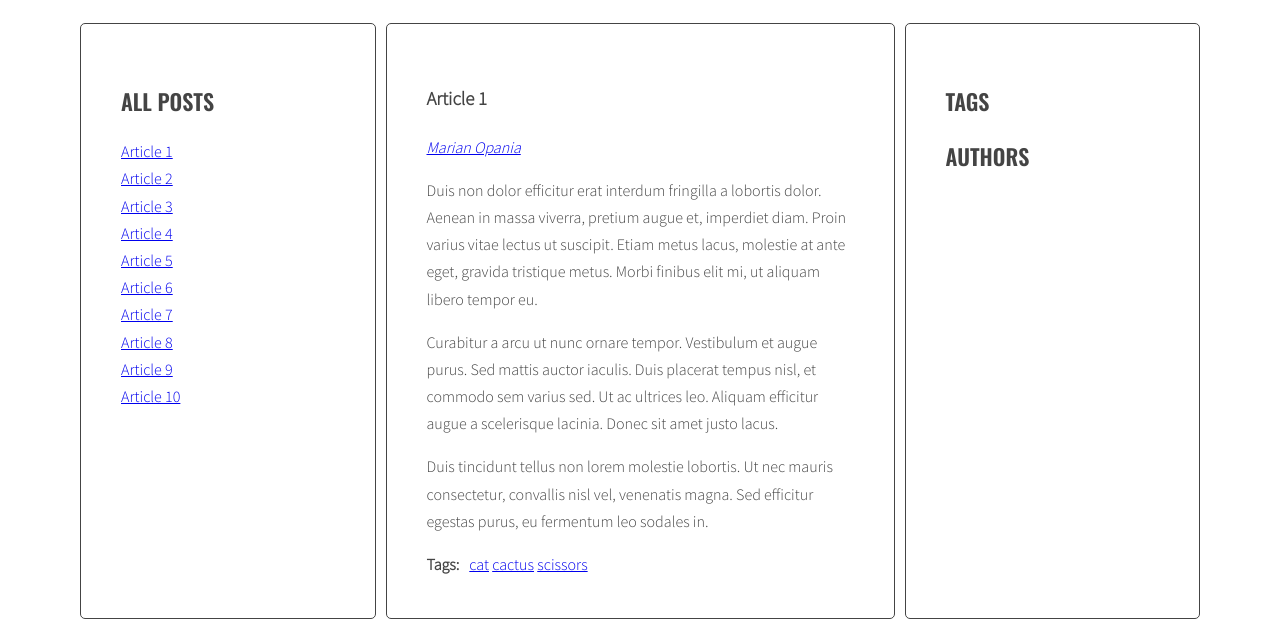
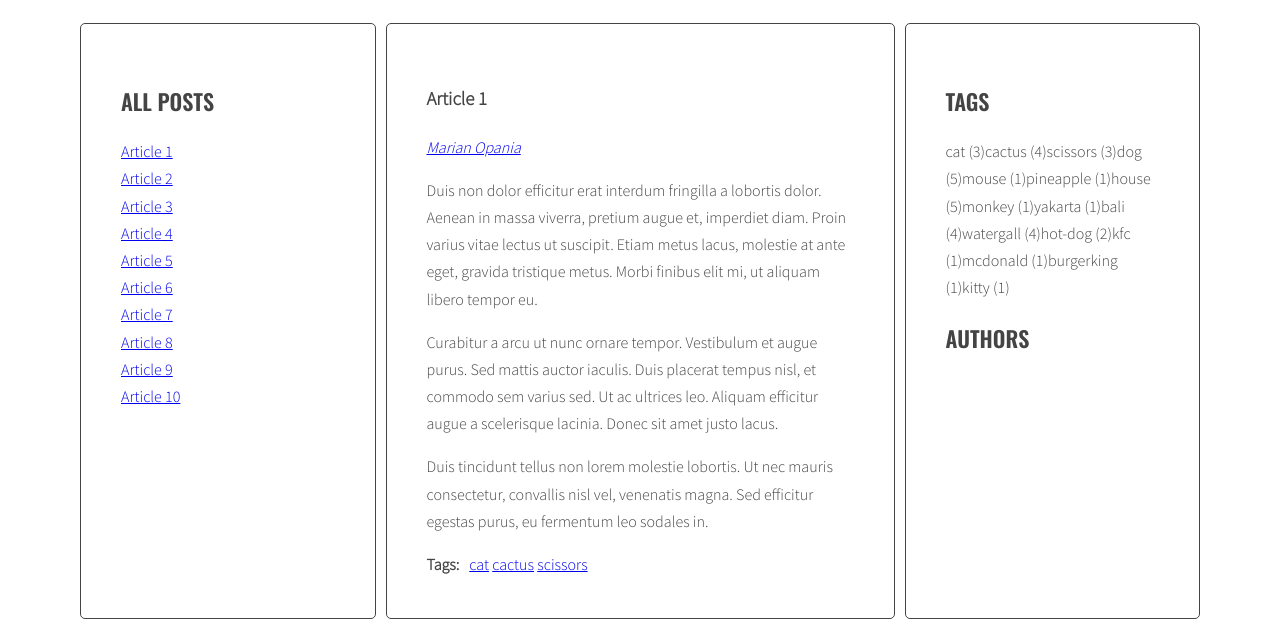
Before and after one commit to emilpio/javascript-blog, a website: page index.html in a window 1280 px wide. Shown: the part 220-847 px from the top of the page. Drawn offline with nearby package versions, Linux system fonts and the light colour scheme.

Commit message:
Add tag to right column

```diff
--- a/js/script.js
+++ b/js/script.js
@@ -44,7 +44,7 @@ const optArticleSelector = ".post",
   optTitleListSelector = ".titles",
   optArticleTagsSelector = ".post-tags .list",
   optArticleAuthorSelector = ".post-author",
-  optTagsListSelector = ".tags .list";
+  optTagsListSelector = ".tags.list";
 
 function generateTitleLinks(customSelector = "") {
   /* remove contents of titleList */
@@ -101,7 +101,7 @@ function generateTags() {
   for (let article of articles) {
     /* find tags wrapper */
 
-    const tagWrapper = article.querySelector(optArticleTagsSelector);
+    const tagsList = article.querySelector(optArticleTagsSelector);
 
     /* make html variable with empty string */
 
@@ -140,21 +140,28 @@ function generateTags() {
 
       /* END LOOP: for each tag */
     }
-    /* insert HTML of all the links into the tags wrapper */
-    tagWrapper.innerHTML = html;
+    /* insert HTML of all the links into the tags wrapper tagWrapper = tagsList */
+    tagsList.innerHTML = html;
     /* END LOOP: for every article: */
   }
   /* [NEW] find list of tags in right column */
-  const tagList = document.querySelector(optTagsListSelector);
+  const tagsList = document.querySelector(optTagsListSelector);
 
   /* [NEW] add html from allTags to tagList */
+  let allTagsHTML = " ";
 
-  /* [NEW] add html from allTags to tagList */
-  let allTagsHTML = "";
+  /* NEW Start Loop: for each tag in alltags */
+
   for (let tag in allTags) {
+    /*generate code of a link and add it to alltahshtml*/
+
     allTagsHTML += tag + " (" + allTags[tag] + ")";
+
+    /*NEW END LOOP for each tag in allTags*/
   }
-  //tagList.innerHTML = allTagsHTML;
+  /*NEW add html from alltagshtml to taglist*/
+
+  tagsList.innerHTML = allTagsHTML;
 }
 
 generateTags();
```
Also changed, not shown: index.html (+1 -2 lines).
